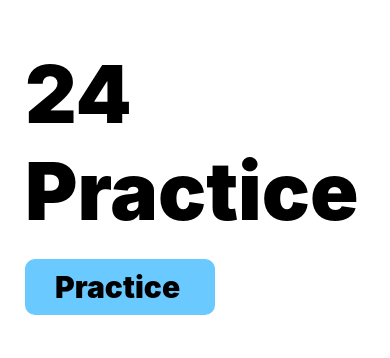
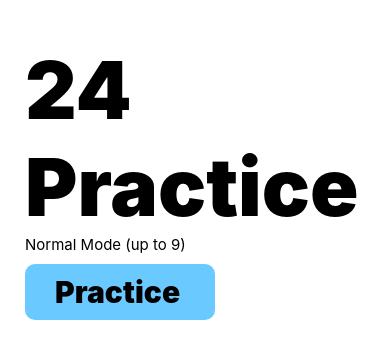
Before and after one commit to wilburcoding/TwentyFour, a React Native app: screen / in a window 390 px wide. Shown: the part 242-600 px from the top of the page. Built offline with nearby package versions, Linux system fonts and the light colour scheme.

Commit message:
Add hard mode (up to 16) / cleanup

```diff
--- a/App.tsx
+++ b/App.tsx
@@ -1,10 +1,10 @@
 import { SafeAreaView, StyleSheet, Text, TouchableOpacity, View, ActivityIndicator, ScrollView } from 'react-native';
-import { useState } from 'react';
+import { useState, useCallback } from 'react';
 import { Icon } from '@rneui/themed';
 
 
 export default function App() {
-  const [combo, setCombo] = useState<string[]>([]);
+  const [hard, setHard] = useState<boolean>(false);
   const [solution, setSolution] = useState<string[]>([]);
   const [selected, setSelected] = useState(-1);
   const [answer, setAnswer] = useState(false);
@@ -34,10 +34,11 @@ export default function App() {
   }
   async function generateNumbers(combo: string[]): Promise<number[]> {
     for (let k = 0; k < 2000; k++) {
-      var result = Math.floor(Math.random() * 9 + 1);
+      console.log(hard)
+      var result = Math.floor(Math.random() * (hard ? 16 : 9) + 1);
       var nums: number[] = [result];
       for (let i = 0; i < 3; i++) {
-        var genNum: number = Math.floor(Math.random() * 9 + 1)
+        var genNum: number = Math.floor(Math.random() * (hard?16:9) + 1)
         switch (combo[i]) {
           case "+":
             result += genNum;
@@ -196,28 +197,31 @@ export default function App() {
     }
 
   }
-  function begin() {
+  const begin = useCallback(() => {
     setPractice(true);
     setAnswer(false);
     setSelected(-1);
     setIsLoading(true);
     setError(null);
     generate();
-  }
-  function back() {
+    // do something asynchronous
+  }, []);
+  const back = useCallback(() => {
     setAnswer(false);
     setSelected(-1);
     setPractice(false)
     setError(null);
-  }
-  function showAnswer() {
-    setAnswer(true);
-  }
+  }, [])
+
+
   return (
     <SafeAreaView style={styles.container}>
       <View>
-
-        {answer ? (
+        {isLoading ? (
+          <View>
+            <ActivityIndicator size='large' color="black" />
+          </View>
+        ) : answer ? (
           <View style={{ alignContent: "flex-start", marginLeft: 25 }}>
             <View style={{ flexDirection: "row", justifyContent: "flex-start" }}>
               <Text style={[styles.mainText, { fontSize: 45, marginBottom: 10, marginTop: 30, alignSelf: "flex-start" }]}>Solutions</Text>
@@ -235,7 +239,7 @@ export default function App() {
                     } else {
                       setSelected(index);
                     }
-                  }} key={index} style={{ paddingVertical: 5, borderColor: "black", borderWidth: 2, borderRadius: 10, paddingHorizontal: 20, margin: 5, width: 300 }}>
+                  }} key={index} style={{ paddingVertical: 5, borderColor: "black", borderWidth: 2, borderRadius: 10, paddingHorizontal: 10, margin: 5, width: 300 }}>
                     {selected == index ? (
                       <View>
                         <Text style={{ fontSize: 30, fontWeight: "700" }} > {item.split("&&")[0]}</Text>
@@ -260,9 +264,7 @@ export default function App() {
 
             </ScrollView>
             <View style={{ flexDirection: "row", justifyContent: "flex-start" }}>
-              <TouchableOpacity onPress={begin} style={[styles.start, { alignItems: "center", justifyContent: "center", alignSelf: "flex-start", marginTop: 20, width: 200 }]}><Text style={{ fontSize: 30, fontWeight: "900" }}>Next</Text></TouchableOpacity>
-
-
+              <TouchableOpacity onPress={async () => begin()} style={[styles.start, { alignItems: "center", justifyContent: "center", alignSelf: "flex-start", marginTop: 20, width: 200 }]}><Text style={{ fontSize: 30, fontWeight: "900" }}>Next</Text></TouchableOpacity>
             </View>
             <TouchableOpacity onPress={back} style={[styles.start, { alignItems: "center", justifyContent: "center", alignSelf: "flex-end", marginTop: 0, width: 50, padding: 9, marginLeft: 5, height: 55, position: "absolute", backgroundColor: "none" }]}>
               <Icon
@@ -310,22 +312,16 @@ export default function App() {
                 <Text style={{ fontSize: 80, fontWeight: "600", alignSelf: "center" }} >{nums[3]}</Text>
 
               </View>
-              <TouchableOpacity onPress={showAnswer} style={[styles.start, { alignItems: "center", justifyContent: "center", alignSelf: "center", marginTop: 20, width: 200 }]}><Text style={{ fontSize: 30, fontWeight: "900" }}>Solution</Text></TouchableOpacity>
+                <TouchableOpacity onPress={() => setAnswer(true)} style={[styles.start, { alignItems: "center", justifyContent: "center", alignSelf: "center", marginTop: 20, width: 200 }]}><Text style={{ fontSize: 30, fontWeight: "900" }}>Solution</Text></TouchableOpacity>
 
             </View>
           </View>
 
-        ) : isLoading ? (
-          <View>
-            <ActivityIndicator size='large' color="black" />
-
-            <Text style={{ fontSize: 20 }}>Start</Text>
-          </View>
-
         ) : (
           <View style={{ alignContent: "flex-start", paddingLeft: 25 }}>
-            <Text style={styles.mainText}>24 Practice</Text>
-            <TouchableOpacity style={styles.start}><Text onPress={() => begin()} style={{ fontSize: 30, fontWeight: "900" }}>Practice</Text></TouchableOpacity>
+            <Text style={[styles.mainText, {marginBottom:0}]}>24 Practice</Text>
+            <Text onPress={() => setHard(!hard)} style={[styles.mainText, {fontSize:15, marginBottom:10, fontWeight:"400"}]}>{hard ? "Hard Mode (up to 16)" : "Normal Mode (up to 9)"}</Text>
+            <TouchableOpacity style={styles.start}><Text onPress={async () => begin()} style={{ fontSize: 30, fontWeight: "900" }}>Practice</Text></TouchableOpacity>
           </View>
         )}
       </View>
```
